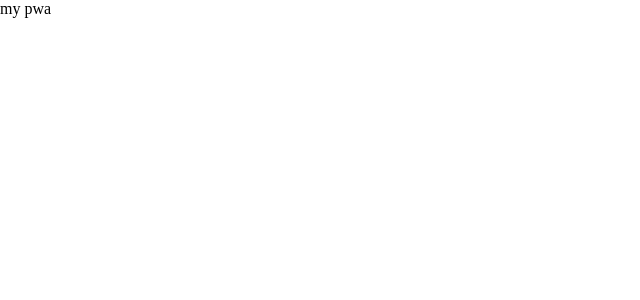
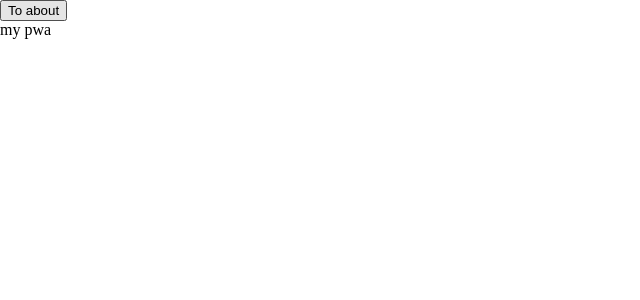
Before and after one commit to devlambertjoao/my-basic-react-pwa, a React (Create React App) app: page / in a window 1280 px wide. Shown: the top 300 px of the page, without its empty margins (0-640 px from the left). Built offline with nearby package versions, Linux system fonts and the light colour scheme.

Commit message:
Adicionando redirect

```diff
--- a/src/app/routes.tsx
+++ b/src/app/routes.tsx
@@ -8,7 +8,8 @@
   return (
     <Switch>
       <Suspense fallback={<div>Loading...</div>}>
-        <Route exact path="/home" component={Home} />
+        <Route exact path="/" component={Home} />
+        <Route path="/home" component={Home} />
         <Route path="/about" component={About} />
       </Suspense>
     </Switch>
```
